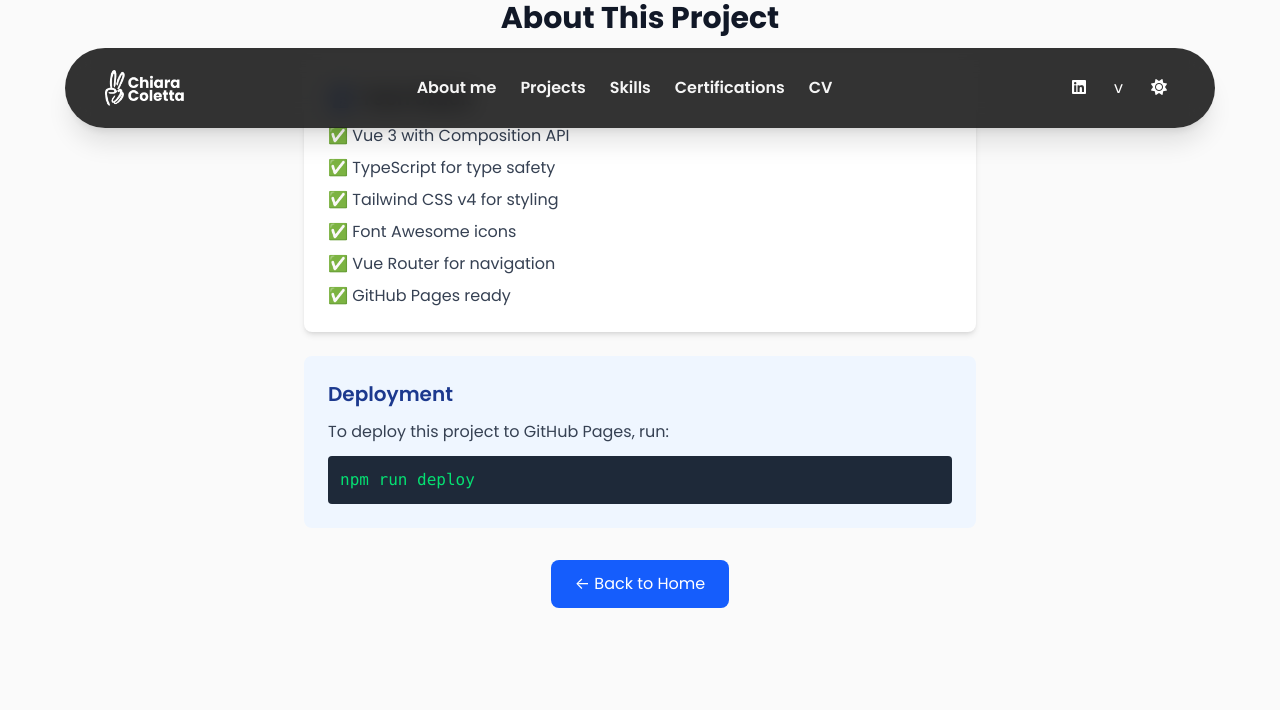
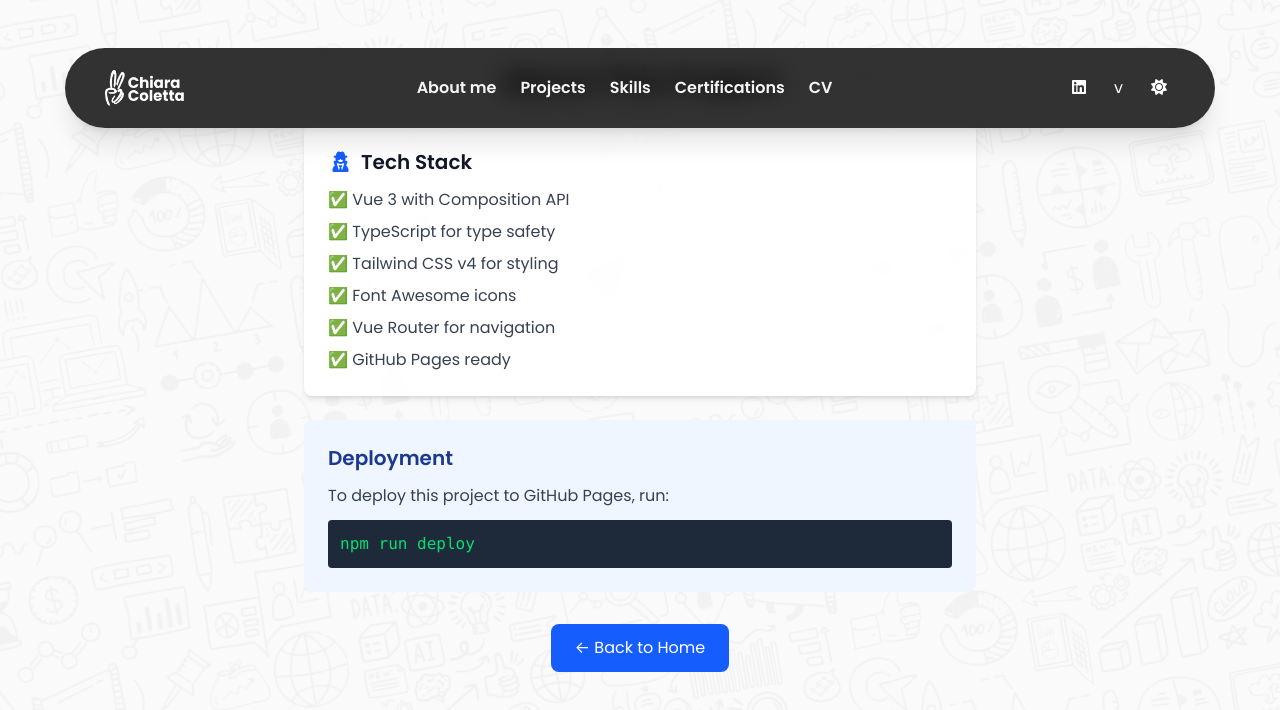
Before and after one commit to Manulapo/ma-portfolio-notion, a Vue app: page /about in a window 1280 px wide. Shown: the top 710 px of the page. Built offline with nearby package versions, Linux system fonts and the light colour scheme.

Commit message:
feat: add Section component with customizable layout and section component and background

```diff
--- a/src/components/Hero.vue
+++ b/src/components/Hero.vue
@@ -1,5 +1,5 @@
 <template>
-    <section class="min-h-[90vh] w-full flex items-center pt-24 pb-8">
+    <Section :contained="false" customClass="min-h-[90vh] w-full flex items-center pt-24 pb-8">
         <div class="container mx-auto px-6 md:px-8 lg:px-16 w-7xl">
             <div class="flex flex-col-reverse md:flex-row items-center gap-8">
                 <div class="w-full md:w-[70%]">
@@ -30,17 +30,18 @@
 
                     <img src="/doodles/bulb-doodle.svg" alt="bulb"
                         class=" absolute left-5 top-30 w-18 -translate-x-6 -translate-y-6" />
-                    <img src="/doodles/shine-doodle.svg" alt="shine" class="absolute right-[-40px] top-70 w-16" />
+                    <img src="/doodles/shine-doodle.svg" alt="shine" class="absolute -right-10 top-70 w-16" />
                 </div>
             </div>
         </div>
-    </section>
+    </Section>
 </template>
 
 <script setup lang="ts">
 // purely presentational component
 import Header from './Header.vue'
 import Underline from './Underline.vue'
+import Section from './Section.vue'
 </script>
 
 <style scoped>
--- /dev/null
+++ b/src/components/Section.vue
@@ -0,0 +1,36 @@
+<template>
+    <section :id="id" :class="['ma-section', customClass]">
+        <div v-if="contained" class="ma-section__container">
+            <slot />
+        </div>
+        <slot v-else />
+    </section>
+</template>
+
+<script setup lang="ts">
+const props = defineProps({
+    id: { type: String, required: false },
+    contained: { type: Boolean, default: true },
+    customClass: { type: String, default: '' }
+})
+
+const { id, contained, customClass } = props
+</script>
+
+<style scoped>
+.ma-section {
+    padding: 4rem 1rem;
+}
+
+.ma-section__container {
+    max-width: 1100px;
+    margin: 0 auto;
+    padding: 0 1rem;
+}
+
+/* Slightly tighter spacing for hero-like sections when needed */
+.ma-section--tight {
+    padding-top: 2rem;
+    padding-bottom: 2rem;
+}
+</style>
--- a/src/style.css
+++ b/src/style.css
@@ -1,10 +1,15 @@
 @import "tailwindcss";
 
 html,
-body,
+body {
+    font-family: 'Poppins', system-ui, -apple-system, 'Segoe UI', Roboto, 'Helvetica Neue', Arial, sans-serif;
+    background-color: var(--bg);
+}
+
 #app {
-    font-family: 'Poppins', system-ui, -apple-system, 'Segoe UI', Roboto, 'Helvetica Neue', Arial, sans-serif;
-    background: var(--bg);
+    background-color: transparent;
+    position: relative;
+    z-index: 1;
 }
 
 :root {
@@ -14,7 +19,10 @@ body,
 
 /* Theme variables (light by default) */
 :root {
-    --bg: #FAFAFA;
+    --bg: #fafafa;
+    --bg-image: url('/images/doodle-bg.jpg');
+    --bg-rotation: -10deg;
+    --bg-opacity: 0.04;
     --text: #111827;
     --muted: #6b7280;
     --nav-bg: rgba(255, 255, 255, 0.7);
@@ -34,6 +42,23 @@ body {
     background: var(--bg);
     color: var(--text);
     transition: background .25s ease, color .25s ease;
+}
+
+/* Background image rendered via pseudo-element so we can control opacity */
+body::before {
+    content: "";
+    position: fixed;
+    inset: -50%;
+    background-image: var(--bg-image);
+    background-repeat: repeat;
+    background-size: var(--bg-size);
+    background-position: center;
+    opacity: var(--bg-opacity);
+    pointer-events: none;
+    transform-origin: center;
+    transform: rotate(var(--bg-rotation));
+    z-index: 0;
+    mix-blend-mode: multiply;
 }
 
 /* Override common Tailwind background utility classes when in dark mode */
@@ -61,3 +86,9 @@ body {
     background-color: #0b0b0f;
     color: var(--text);
 }
+
+/* Light theme: make white surfaces slightly translucent so background images show through */
+.bg-white {
+    background-color: #ffffffe6 !important;
+    backdrop-filter: blur(4px);
+}
--- a/src/views/About.vue
+++ b/src/views/About.vue
@@ -1,4 +1,5 @@
 <template>
+    <Section>
         <div class="max-w-2xl mx-auto">
             <h2 class="text-3xl font-bold mb-6 text-center">About This Project</h2>
 
@@ -34,7 +35,9 @@
                 </router-link>
             </div>
         </div>
+    </Section>
 </template>
 
 <script setup lang="ts">
+import Section from '../components/Section.vue'
 </script>
```
Also changed, not shown: public/images/doodle-bg.jpg (added). Lines whose indentation alone changed are shown as unchanged.
